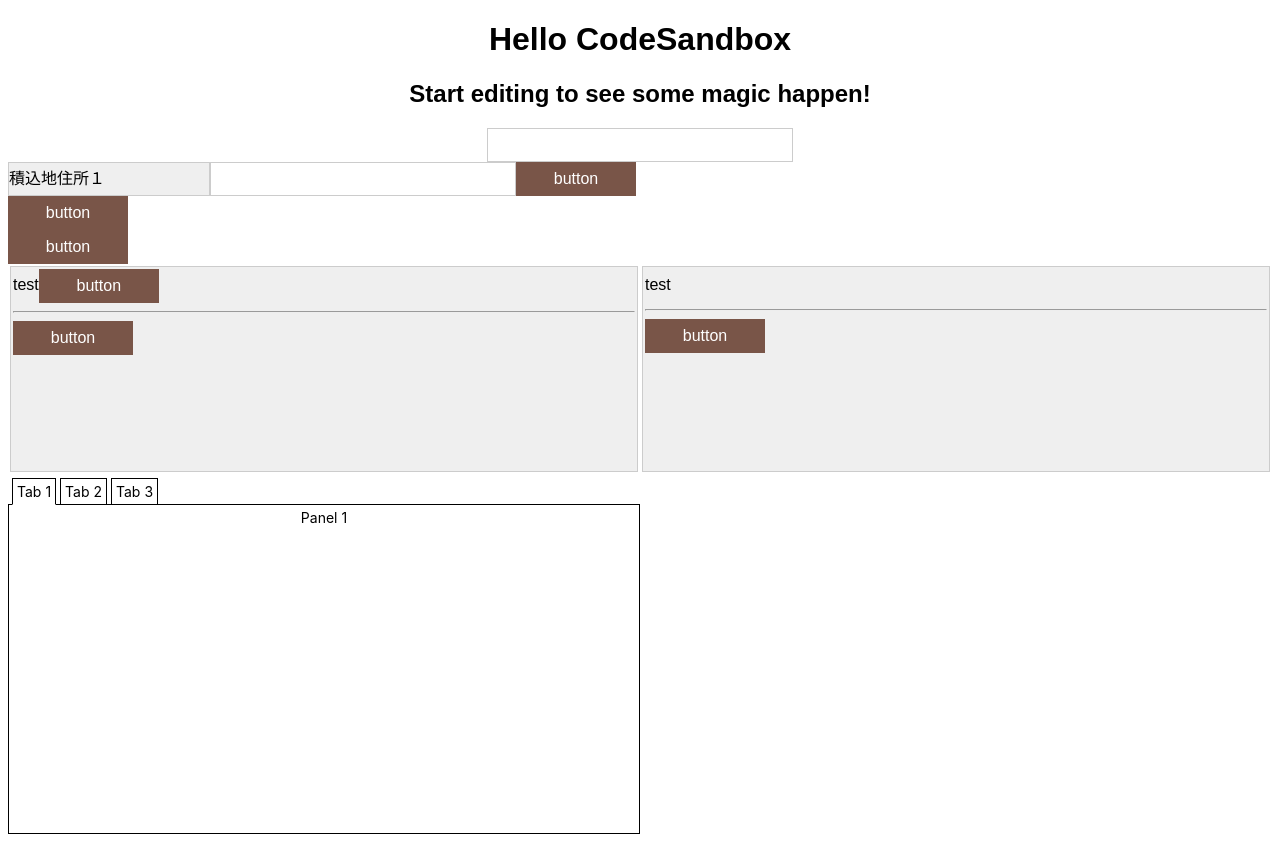
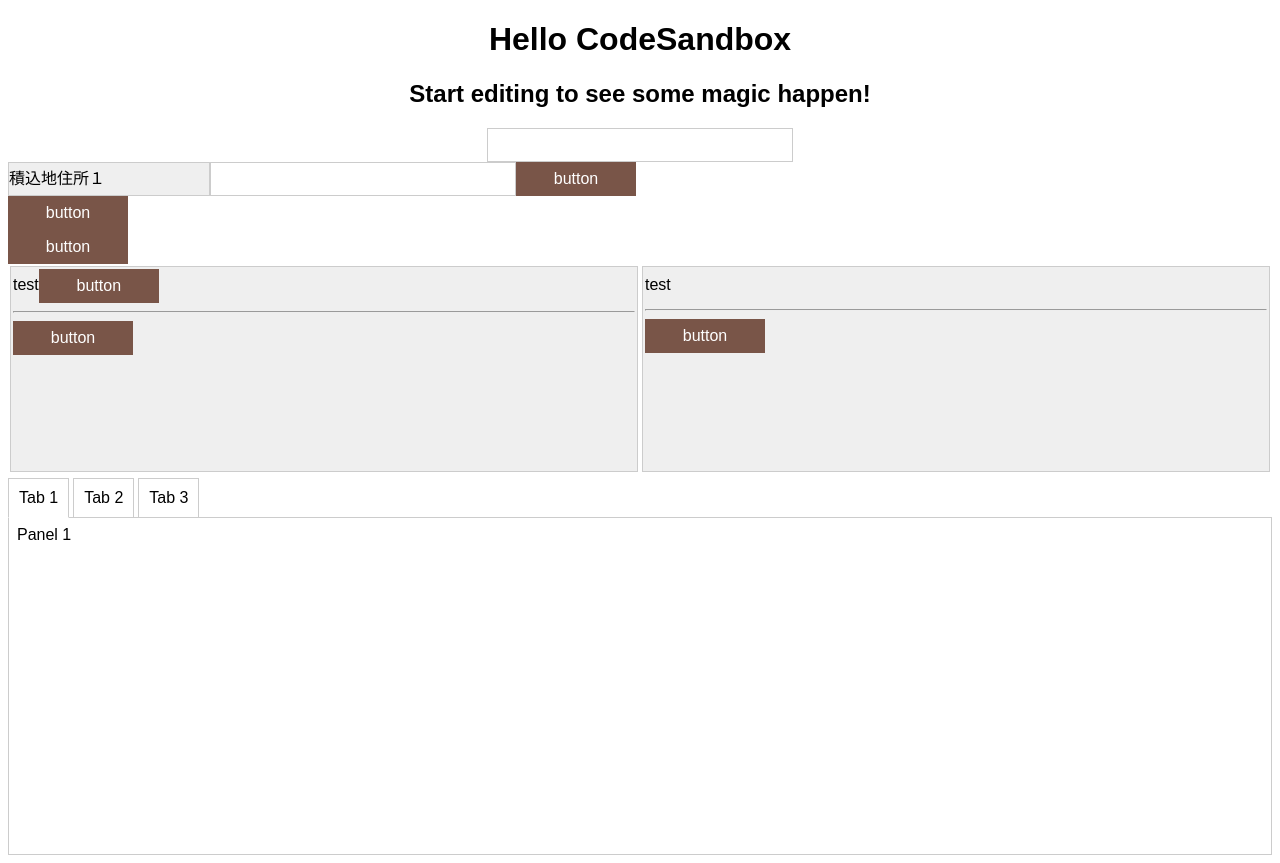
Before and after one commit to azhimattsu/tms-web, a React (Create React App) app: page / in a window 1280 px wide. Before the commit the page ends 842 px from the top, so only its background shows below. Built offline with nearby package versions, Linux system fonts and the light colour scheme.

Commit message:
react-tabsの組み込み

```diff
--- a/src/components/atoms/tab/Tab2.tsx
+++ b/src/components/atoms/tab/Tab2.tsx
@@ -3,23 +3,23 @@ import styled from "styled-components";
 import { Tabs, TabList, Tab, TabPanel } from "react-tabs";
 
 const STabs = styled(Tabs)`
-  font-family: BlinkMacSystemFont, "Segoe UI", sans-serif;
-  font-size: 14px;
-  width: 50%;
+  font-family: Arial, Helvetica, sans-serif;
+  font-size: 1em;
+  width: 100%;
 `;
 
 const STabList = styled(TabList)`
   list-style-type: none;
-  padding: 4px;
+  padding: 4px 4px 4px 0px;
   display: flex;
-  margin: 0;
+  margin: 0px 0px 0px 0px;
 `;
 //STabList.tabsRole = "TabList";
 
 const STab = styled(Tab)`
   margin-right: 4px;
-  border: 1px solid black;
-  padding: 4px;
+  border: solid 1px #ccc;
+  padding: 10px;
   user-select: none;
   cursor: arrow;
 
@@ -31,7 +31,8 @@ const STab = styled(Tab)`
 
   &:focus {
     outline: none;
-    box-shadow: 0 0 0 2px rgba(0, 0, 255, 0.5);
+    //box-shadow: 0 0 0 2px rgba(0, 0, 255, 0.5);
+    box-shadow: 0 0 0 2px #eea34a;
   }
 `;
 //STab.tabsRole = "Tab";
@@ -39,10 +40,10 @@ const STab = styled(Tab)`
 const STabPanel = styled(TabPanel)`
   display: none;
   min-height: 40vh;
-  border: 1px solid black;
-  padding: 4px;
+  border: solid 1px #ccc;
+  padding: 8px;
   margin-top: -5px;
-
+  text-align: left;
   &.is-selected {
     display: block;
   }
@@ -62,7 +63,10 @@ export const Tab2: VFC = memo(() => {
           <STab>Tab 3</STab>
         </STabList>
         <STabPanel>Panel 1</STabPanel>
-        <STabPanel>Panel 2</STabPanel>
+        <STabPanel>
+          Panel 2<br />
+          <button>test</button>
+        </STabPanel>
         <STabPanel>Panel 3</STabPanel>
       </STabs>
     </>
```
